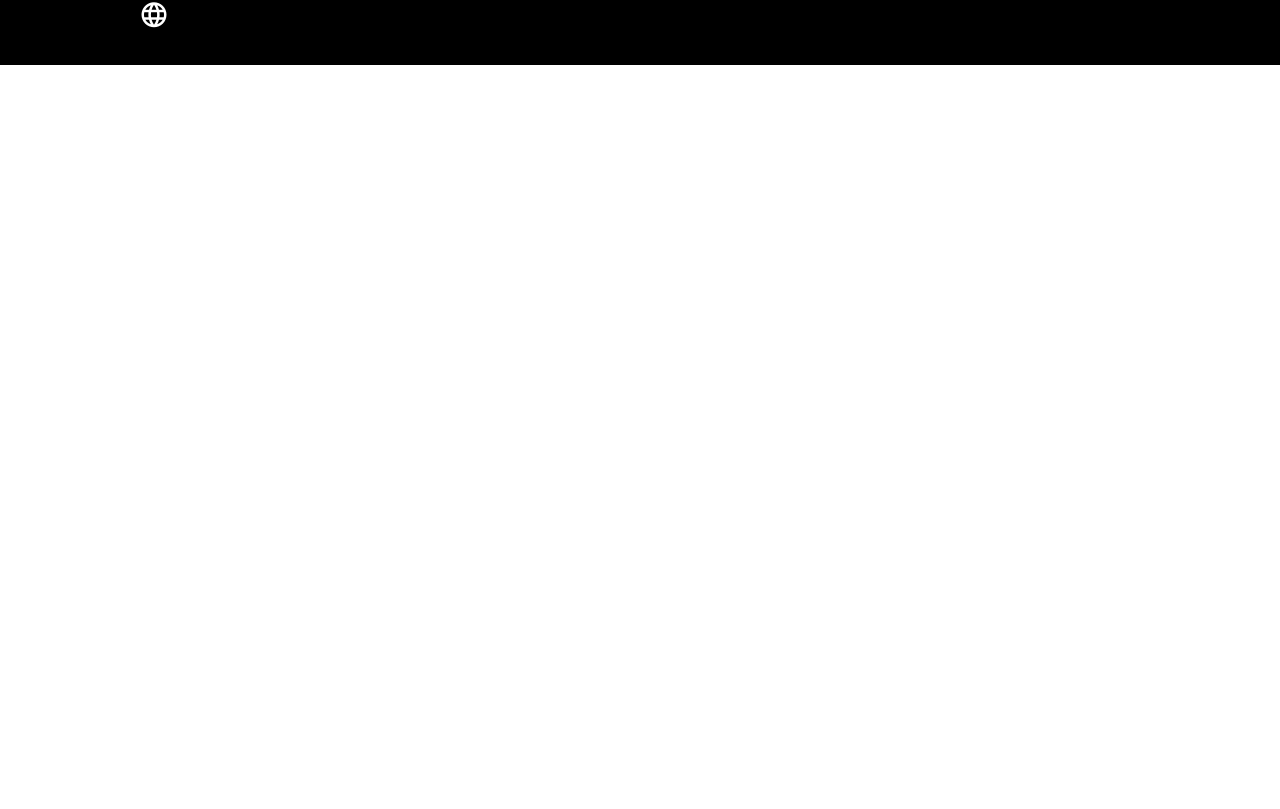
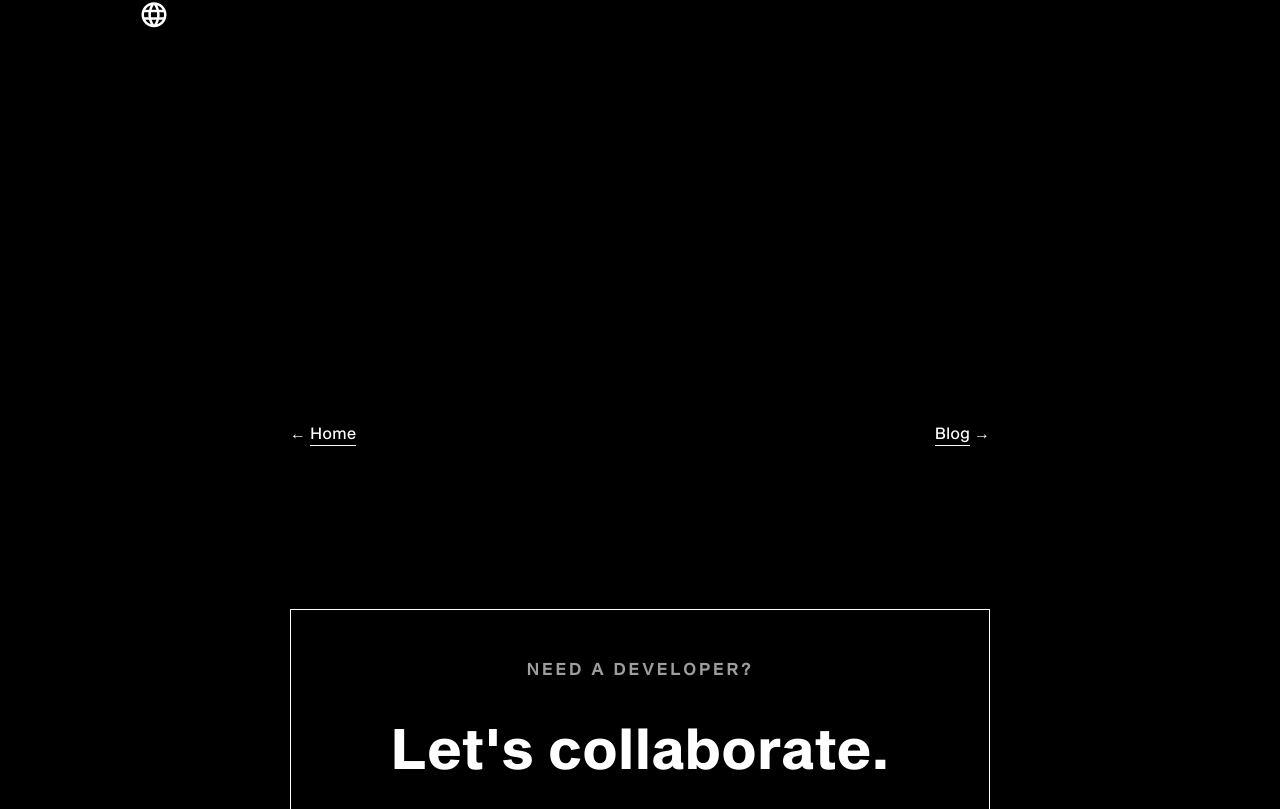
Before and after one commit to lianabisuna/portfolio, a Vue app: page /work in a window 1280 px wide. Shown: the part 735-1544 px from the top of the page. Before the commit the page ends 800 px from the top, so only its background shows below. Built offline with nearby package versions, Linux system fonts and the light colour scheme.

Commit message:
Add footer contents - pagination - contact link

```diff
--- a/src/App.vue
+++ b/src/App.vue
@@ -4,8 +4,16 @@
 
     <v-main>
       <router-view>
-        <pagination slot="pagination"></pagination>
-        <contact-link slot="link"></contact-link>
+        <pagination
+          v-if="!home"
+          slot="pagination"
+        ></pagination>
+        <contact-link
+          v-if="!home"
+          slot="link"
+          :background="link.background"
+          :number="link.number"
+        ></contact-link>
       </router-view>
     </v-main>
 
@@ -30,12 +38,15 @@
     },
 
     computed: {
-      home() { return this.$route.name == 'Home' }
-    },
-
-    data: () => ({
-      //
-    }),
+      home() { return this.$route.name == 'Home' },
+      link() {
+        var number = Math.ceil(Math.random()*2);
+        return {
+          background: number==1?true:false,
+          number: number
+        }
+      }
+    }
   };
 </script>
 
@@ -59,6 +70,21 @@
     font-family: $app-font-regular;
   }
 
+  .title-large {
+    font-size: 3.5em;
+    font-family: $app-font-title;
+  }
+
+  .title-medium {
+    font-size: 2.5em;
+    font-family: $app-font-title;
+  }
+
+  .title-small {
+    font-size: 2em;
+    font-family: $app-font-title;
+  }
+
   .text-large {
     font-size: 4.5em;
     font-family: $app-font-title;
@@ -76,6 +102,10 @@
 
   .text-40 {
     font-size: 60%;
+  }
+
+  .letter-spacing-3 {
+    letter-spacing: 3px;
   }
 
   .nowrap {
@@ -181,4 +211,11 @@
       box-shadow: 0 0 0 0 rgba(255,255,255, 0);
     }
   }
+
+  .text-gradient {
+    background: linear-gradient(to right, #689727, #a65f56);
+    background-clip: text;
+    -webkit-background-clip: text;
+    -webkit-text-fill-color: transparent;
+  }
 </style>
--- a/src/components/ContactLink.vue
+++ b/src/components/ContactLink.vue
@@ -1,17 +1,39 @@
 <template>
-  <div id="contact-link">
-    <div class="section">
-      <h1>Contact Link</h1>
+  <div id="contact-link" :class="{ 'background':background }">
+    <div :class="[ 'section d-flex align-center justify-center', { 'mx-5':sm } ]" style="min-height: 300px;">
+      <component :is="component"></component>
     </div>
   </div>
 </template>
 
 <script>
+  import Link1 from './contact-link/Link1';
+  import Link2 from './contact-link/Link2';
+
   export default {
-    name: 'ContactLink'
+    name: 'ContactLink',
+
+    props: {
+      background: { type: Boolean, default: false },
+      number: { type: [Number, String], default: 1 }
+    },
+
+    components: {
+      Link1,
+      Link2
+    },
+
+    computed: {
+      component() {
+        return `Link${this.number}`
+      }
+    }
   }
 </script>
 
 <style lang="scss" scoped>
-
+  .background {
+    background: linear-gradient(to right, #689727, #eb663e);
+    // background: linear-gradient(to right, #7927b2, #fb3182);
+  }
 </style>
--- a/src/components/Pagination.vue
+++ b/src/components/Pagination.vue
@@ -1,17 +1,83 @@
 <template>
   <div>
-    <div class="section">
-      <h1>Pagination</h1>
+    <div :class="[ 'section', { 'mx-5':sm } ]">
+      <v-row>
+        <v-col cols="6" class="text-start">
+          <router-link v-if="prev" :to="prev.link">
+            <div>← <span class="bottom-line-border text-capitalize">{{ prev.name }}</span></div>
+          </router-link>
+        </v-col>
+
+        <v-spacer></v-spacer>
+
+        <v-col cols="6" class="text-end">
+          <router-link v-if="next" :to="next.link">
+            <div><span class="bottom-line-border text-capitalize">{{ next.name }}</span> →</div>
+          </router-link>
+        </v-col>
+      </v-row>
     </div>
   </div>
 </template>
 
 <script>
   export default {
-    name: 'Pagination'
+    name: 'Pagination',
+
+    data: () => ({
+      routes: {
+        home: { name: 'home', link: '/' },
+        about: { name: 'about', link: '/about' },
+        work: { name: 'work', link: '/work' },
+        blog: { name: 'blog', link: '/blog' }
+      }
+    }),
+
+    computed: {
+      route() { return this.$route.name },
+      prev() {
+        var link = {};
+        switch(this.route) {
+          case 'About':
+            link = this.routes.blog
+            break;
+          case 'Work':
+            link = this.routes.home;
+            break;
+          case 'Blog':
+            link = this.routes.work;
+            break;
+          default:
+            break;
+        }
+
+        return link;
+      },
+      next() {
+        var link = {};
+        switch(this.route) {
+          case 'About':
+            // link = this.routes.home
+            break;
+          case 'Work':
+            link = this.routes.blog;
+            break;
+          case 'Blog':
+            link = this.routes.about;
+            break;
+          default:
+            break;
+        }
+
+        return link;
+      },
+    }
   }
 </script>
 
 <style lang="scss" scoped>
-
+  .bottom-line-border {
+    padding-bottom: 3px;
+    border-bottom: 1px solid white;
+  }
 </style>
--- /dev/null
+++ b/src/components/contact-link/Link1.vue
@@ -0,0 +1,29 @@
+<template>
+  <v-row align="center" justify="center">
+    <v-col sm="12" md="6" lg="6" xl="6" class="text-center">
+      <h1>Need a developer?</h1>
+    </v-col>
+
+    <v-col sm="12" md="6" lg="6" xl="6" class="text-center">
+      <v-btn
+        tile
+        outlined
+        dark
+        x-large
+      >
+        Let's collaborate
+        <v-icon right>mdi-arrow-right</v-icon>
+      </v-btn>
+    </v-col>
+  </v-row>
+</template>
+
+<script>
+  export default {
+    name: 'Link1'
+  }
+</script>
+
+<style lang="scss" scoped>
+
+</style>
--- /dev/null
+++ b/src/components/contact-link/Link2.vue
@@ -0,0 +1,36 @@
+<template>
+  <v-row class="border-design mx-auto">
+    <v-col cols="12" class="text-center">
+      <div class="text-uppercase letter-spacing-3 font-weight-bold grey--text">Need a developer?</div>
+    </v-col>
+
+    <v-col cols="12">
+      <div class="d-flex justify-center">
+        <v-hover v-slot="{ hover }">
+          <div :class="[ 'bottom-line d-inline-block', { 'title-large':lg, 'title-small':sm} ]">
+            <span :class="{ 'text-gradient':hover }">Let's collaborate</span><span v-if="!hover">.</span>
+            <v-icon v-if="hover" x-large right dark>mdi-arrow-right</v-icon>
+          </div>
+        </v-hover>
+      </div>
+    </v-col>
+  </v-row>
+</template>
+
+<script>
+  export default {
+    name: 'Link2'
+  }
+</script>
+
+<style lang="scss" scoped>
+  .bottom-line:hover {
+    border-bottom: 5px solid white;
+  }
+
+  .border-design {
+    border: 1px solid white;
+    padding-top: 5%;
+    padding-bottom: 5%;
+  }
+</style>
--- a/src/views/Blog.vue
+++ b/src/views/Blog.vue
@@ -1,6 +1,12 @@
 <template>
   <div>
-    <h1>Blog</h1>
+    <div :class="[ 'section', { 'mx-5':sm } ]" style="height: 900px;">
+      <h1>Blog</h1>
+    </div>
+
+    <slot name="pagination"></slot>
+
+    <slot name="link"></slot>
   </div>
 </template>
 
--- a/src/views/Work.vue
+++ b/src/views/Work.vue
@@ -1,6 +1,12 @@
 <template>
   <div>
-    <h1>Work</h1>
+    <div :class="[ 'section', { 'mx-5':sm } ]" style="height: 900px;">
+      <h1>Work</h1>
+    </div>
+
+    <slot name="pagination"></slot>
+
+    <slot name="link"></slot>
   </div>
 </template>
 
```
